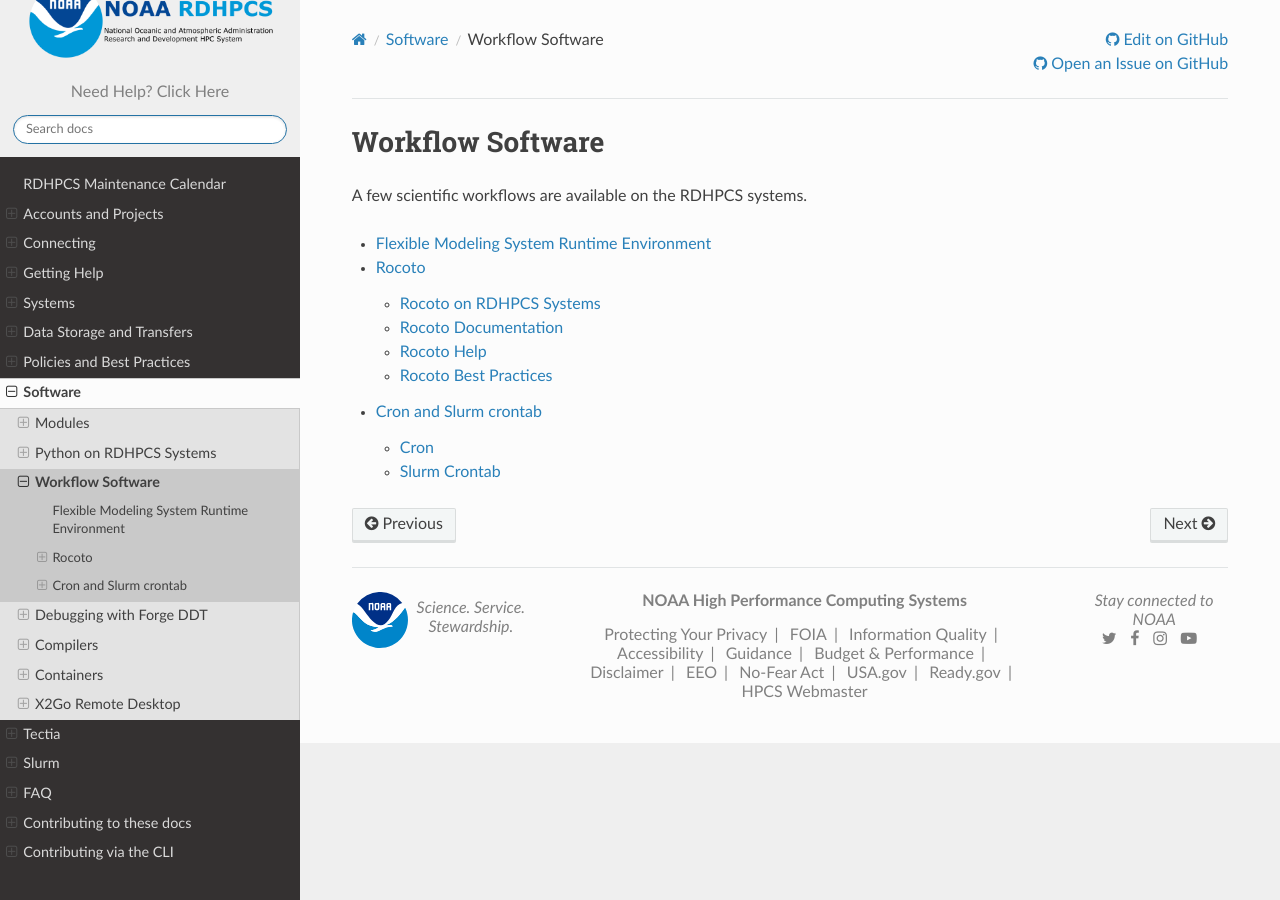
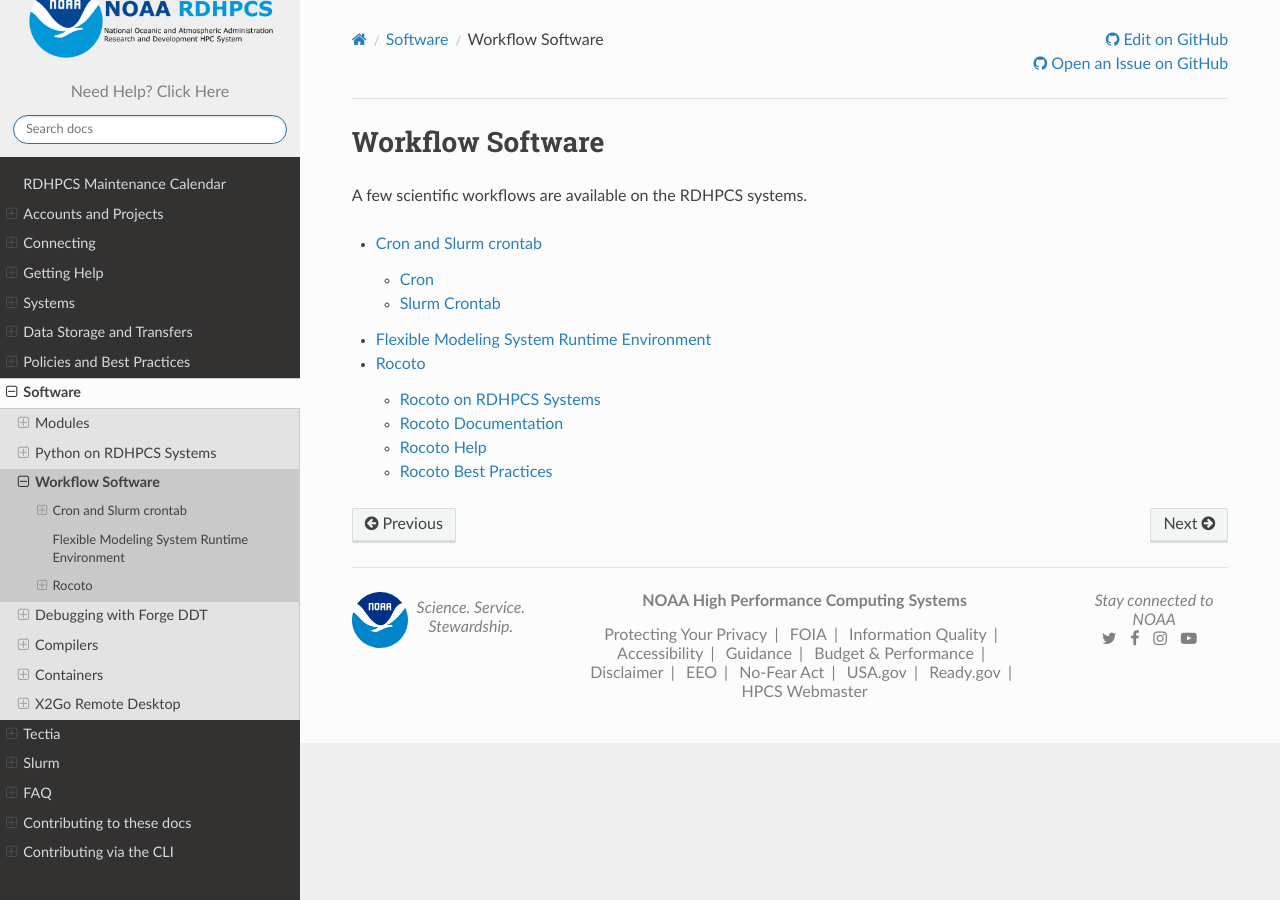
Before and after one commit to NOAA-RDHPCS/noaa-rdhpcs.github.io, a Sphinx documentation site: the page built from source/software/workflows/index.rst, in a window 1280 px wide. Built offline with Sphinx 7.4.7 and the Read the Docs theme 2.0.0, drawn with Linux system fonts in a browser that asks for light colours.

```diff
--- a/source/software/workflows/index.rst
+++ b/source/software/workflows/index.rst
@@ -9,6 +9,6 @@ A few scientific workflows are available on the RDHPCS systems.
 .. toctree::
     :maxdepth: 2
 
+    cron/index
     fre/index
     rocoto/index
-    cron/index
```
